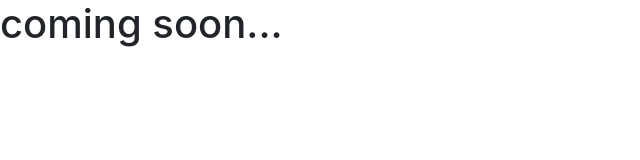
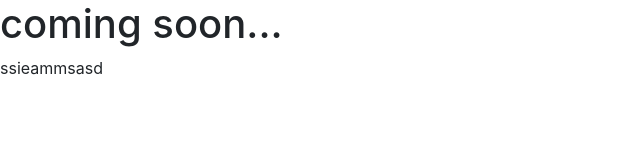
Before and after one commit to s-g-force/FirstSide, a plain HTML site: page index.html in a window 1280 px wide. Shown: the whole page, without its empty margins (0-640 px from the left). Drawn offline with nearby package versions, Linux system fonts and the light colour scheme.

Commit message:
Update index.html

```diff
--- a/index.html
+++ b/index.html
@@ -9,7 +9,7 @@
   <body>
     <h1>coming soon...</h1>
 <!--workspace/////////////////////////////////////////////////////////////////////////-->
-
+   ssieammsasd
 
 <!--workspace/////////////////////////////////////////////////////////////////////////-->
     <script src="https://code.jquery.com/jquery-3.3.1.slim.min.js" integrity="sha384-q8i/X+965DzO0rT7abK41JStQIAqVgRVzpbzo5smXKp4YfRvH+8abtTE1Pi6jizo" crossorigin="anonymous"></script>
```
